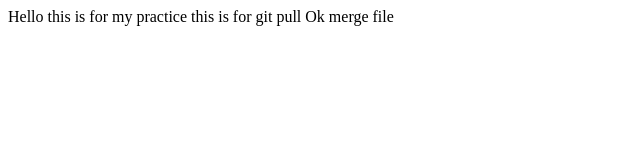
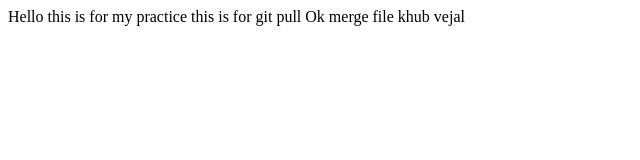
Before and after one commit to rifat448/Lecture1, a plain HTML site: page index.html in a window 1280 px wide. Shown: the full height of the page, 0-640 px from the left. Drawn offline with Linux system fonts and the light colour scheme.

Commit message:
Update index.html

```diff
--- a/index.html
+++ b/index.html
@@ -9,5 +9,6 @@
     Hello this is for my practice
     this is for git pull
     Ok merge file
+    khub vejal
 </body>
 </html>
```
